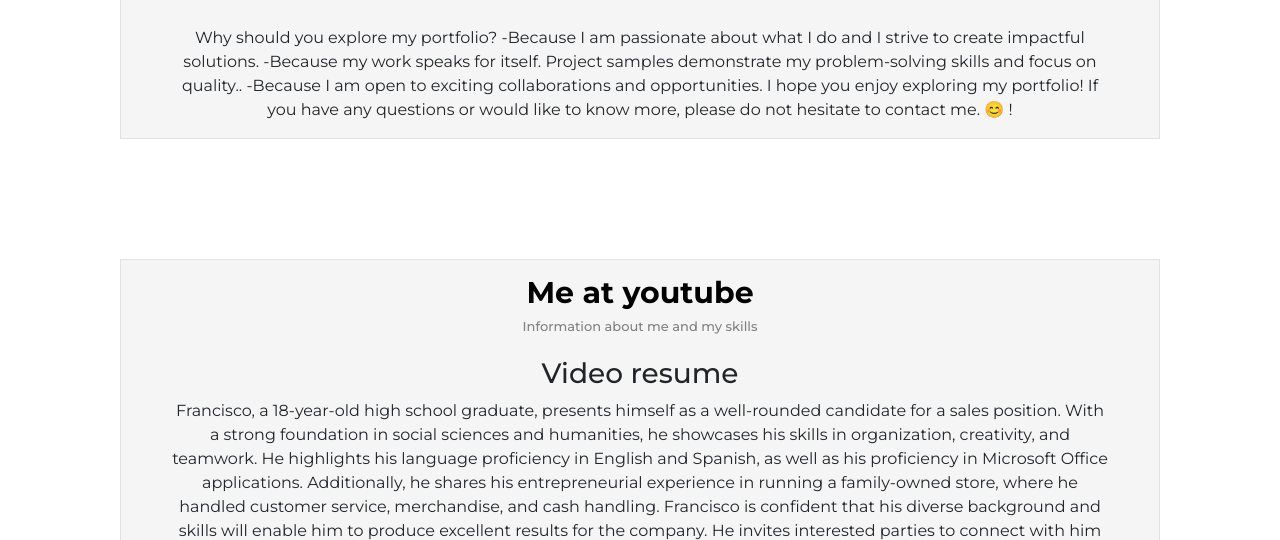
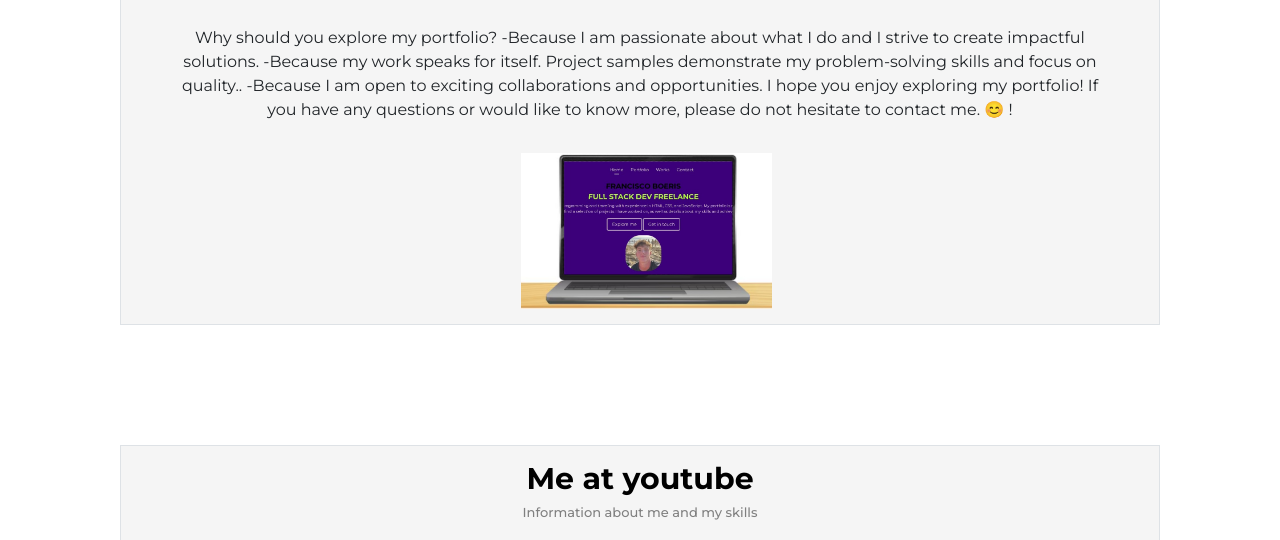
Before and after one commit to FranciscoBoeris/Portfolio-Francisco-Boeris-, a plain HTML site: page Portfolio proyecto 2024/index.html in a window 1280 px wide. Shown: the part 1520-2060 px from the top of the page. Drawn offline with nearby package versions, Linux system fonts and the light colour scheme.

Commit message:
SegundoCommit

```diff
--- a/Portfolio proyecto 2024/estilo.css
+++ b/Portfolio proyecto 2024/estilo.css
@@ -189,6 +189,17 @@ footer {
   text-align: center;
   padding: 20px;
 }
+.contenedor {
+    display: flex;
+    justify-content: center;
+    align-items: center;
+    margin-left: 200px;
+
+  }
+
+  .contenedor img {
+    max-width: 30%;
+  }
 
 footer p {
   font-size: 14px;
--- a/Portfolio proyecto 2024/index.html
+++ b/Portfolio proyecto 2024/index.html
@@ -125,7 +125,11 @@
                             -Because I am open to exciting collaborations and opportunities.
                     I hope you enjoy exploring my portfolio! If you have any questions or would like to know more, please do not hesitate to contact me. 😊
                     !</p>
-            </section>
+                  </section>
+                    <div class="contenedor pd-15 pd-15b">
+                      <a tittle="Logo" href="https://github.com/FranciscoBoeris/Portfolio-Francisco-Boeris-" target="_blank"><img class="contenedor" src="./img/RepoGitHub.jpeg" alt=""></a>
+                  </div>
+
 
             </section>
         </section>
```
Also changed, not shown: Portfolio proyecto 2024/img/RepoGitHub.jpeg (added).
